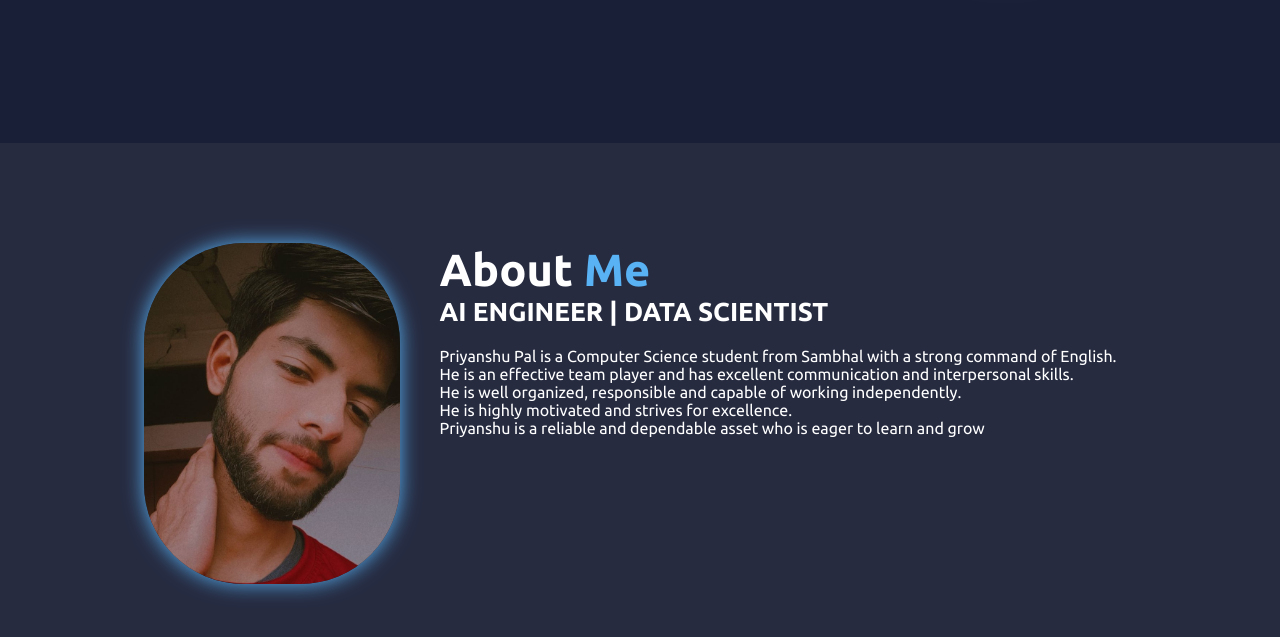
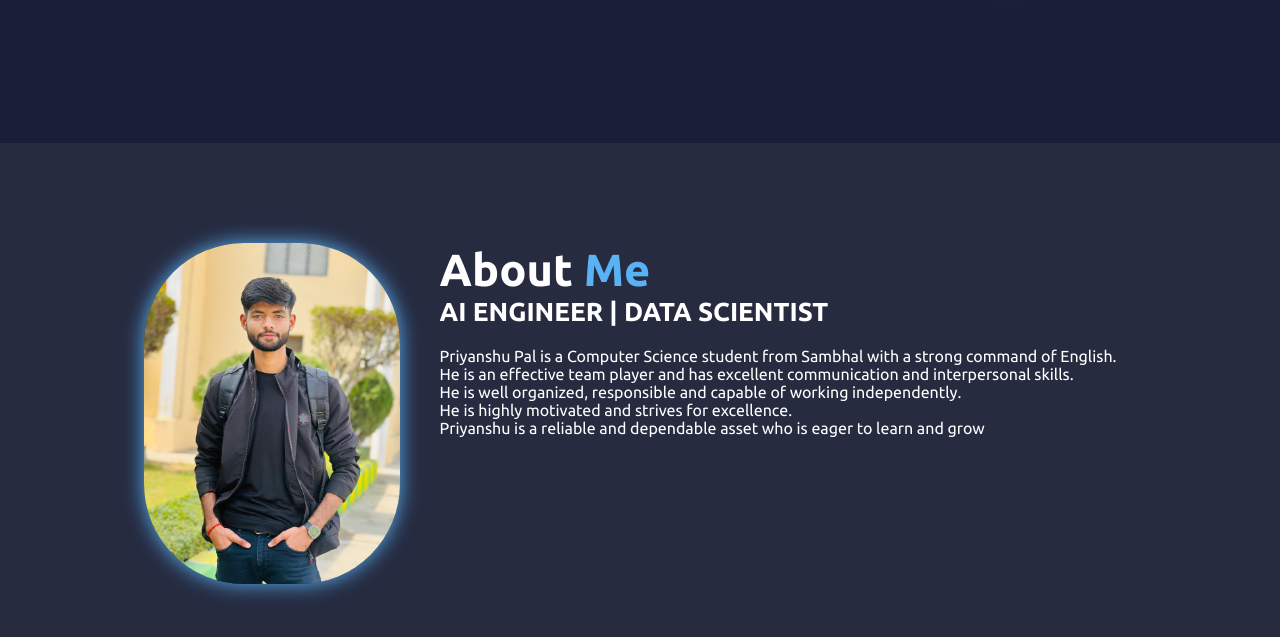
Before and after one commit to priyanshuon1/priyanshu-ai-engineer-, a plain HTML site: page index.html in a window 1280 px wide. Shown: the part 657-1294 px from the top of the page. Drawn offline with nearby package versions, Linux system fonts and the light colour scheme.

Commit message:
Update index.html

```diff
--- a/index.html
+++ b/index.html
@@ -51,7 +51,7 @@
     </section>
     <section class="about" id="about">
         <div class="about-img">
-            <img src="HI.jpeg" alt="">
+            <img src="profile.jpeg" alt="">
         </div>
         <div class="about-content">
             <h2 class="heading">About <span>Me</span> </h2>
```
